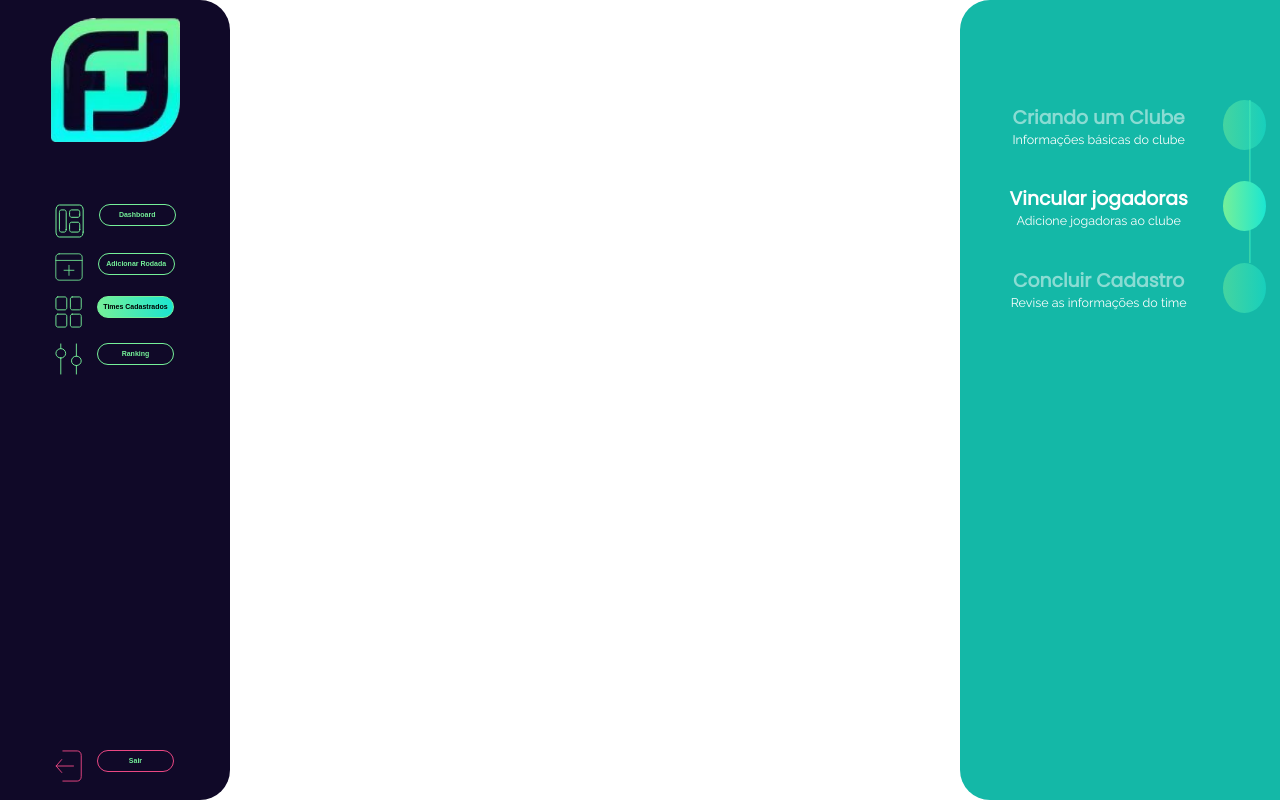
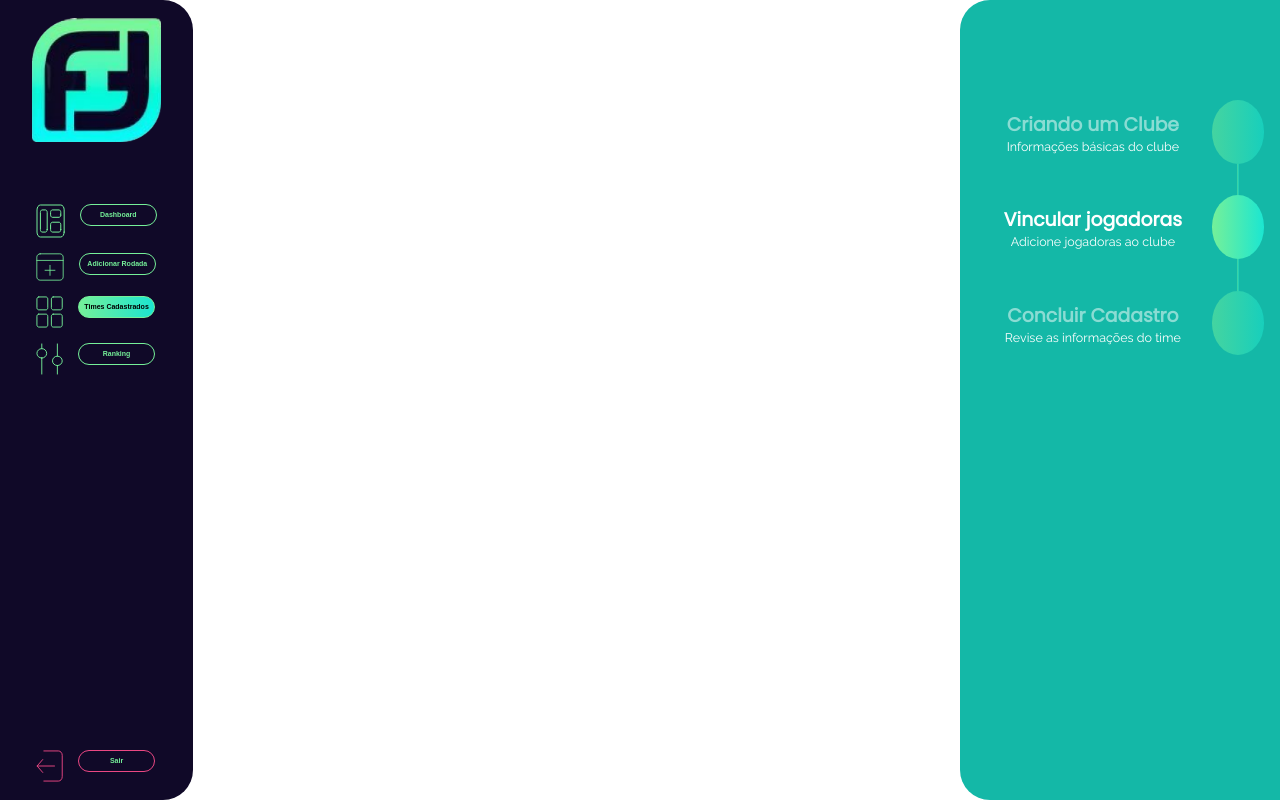
Before and after one commit to estartandodevs-course/Escala-as-Mina, a React (Create React App) app: page /times in a window 1280 px wide. Built offline with nearby package versions, Linux system fonts and the light colour scheme.

Commit message:
fixed sidebar bug and now vertical bar doesn't show through balls in stepper

```diff
--- a/src/components/Modal/styledModal.jsx
+++ b/src/components/Modal/styledModal.jsx
@@ -104,6 +104,7 @@ const Img = styled.img`
   display: none;
 `;
 const FlexContainer = styled.div`
+  position: ${(props) => props.position};
   display: flex;
   justify-content: ${(props) => props.justify || "space-evenly"};
   align-items: center;
--- a/src/components/Sidebar/styledWrapper.jsx
+++ b/src/components/Sidebar/styledWrapper.jsx
@@ -1,7 +1,11 @@
-import styled from "styled-components";
+import styled, { css } from "styled-components";
 
 const Wrapper = styled.aside`
-  position: absolute;
+  ${(props) =>
+    props.styling.variation === "right" &&
+    css`
+      position: absolute;
+    `}
   display: flex;
   flex-direction: column;
   align-items: center;
--- a/src/components/Stepper/index.jsx
+++ b/src/components/Stepper/index.jsx
@@ -17,16 +17,18 @@ export const Stepper = (props) => {
     <FlexContainer
       justify="flex-start"
       direction="column"
-      padding={`${getV("128px", "h")} ${getV("16px", "w")} 0 ${getV(
-        "16px",
-        "2"
-      )}`}
+      padding={`${getV("128px", "h")} 16px 0 ${getV("16px", "2")}`}
       height
     >
       {steps.map((item, index) => {
         const isActive = index === active;
         return (
-          <FlexContainer justify="flex-end" marginBottom="40px">
+          <FlexContainer
+            justify="flex-end"
+            marginBottom="40px"
+            marginBottomPx
+            position="relative"
+          >
             <FlexContainer justify="center" direction="column">
               <Typography
                 size={getV("24px", "h")}
@@ -42,10 +44,10 @@ export const Stepper = (props) => {
               </Typography>
             </FlexContainer>
             <Ball opacity={isActive ? "1" : "0.5"}></Ball>
+            {index !== steps.length - 1 && <VerticalBar />}
           </FlexContainer>
         );
       })}
-      <VerticalBar height={getV(height, "h")} />
     </FlexContainer>
   );
 };
--- a/src/components/Stepper/styledStepper.jsx
+++ b/src/components/Stepper/styledStepper.jsx
@@ -2,8 +2,10 @@ import styled from "styled-components";
 import { getV } from "../../styles";
 
 const Ball = styled.div`
-  width: ${getV("64px", "h")};
-  height: ${getV("64px", "h")};
+  /* width: ${getV("64px", "h")};
+  height: ${getV("64px", "h")}; */
+  width: 64px;
+  height: 64px;
   border-radius: 50%;
   opacity: ${(props) => props.opacity};
   background-image: ${(props) => props.theme.pallete.gradient.main};
@@ -12,10 +14,11 @@ const Ball = styled.div`
 
 const VerticalBar = styled.div`
   position: absolute;
-  top: ${getV("128px", "h")};
-  right: ${getV("33px", "w")};
+  top: 100%;
+  /* right: ${getV("33px", "w")}; */
+  right: 25px;
   width: 2px;
-  height: ${(props) => props.height};
+  height: ${getV("40px", "h")};
   background-image: ${(props) => props.theme.pallete.gradient.main};
   z-index: 1;
   opacity: 0.5;
```
